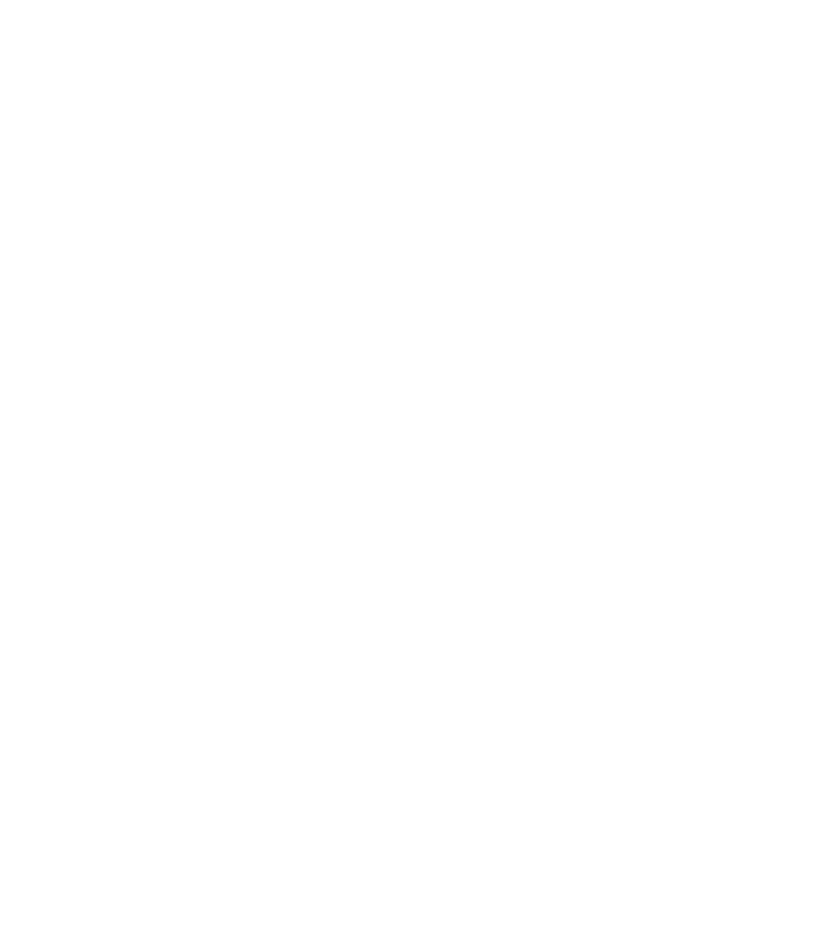
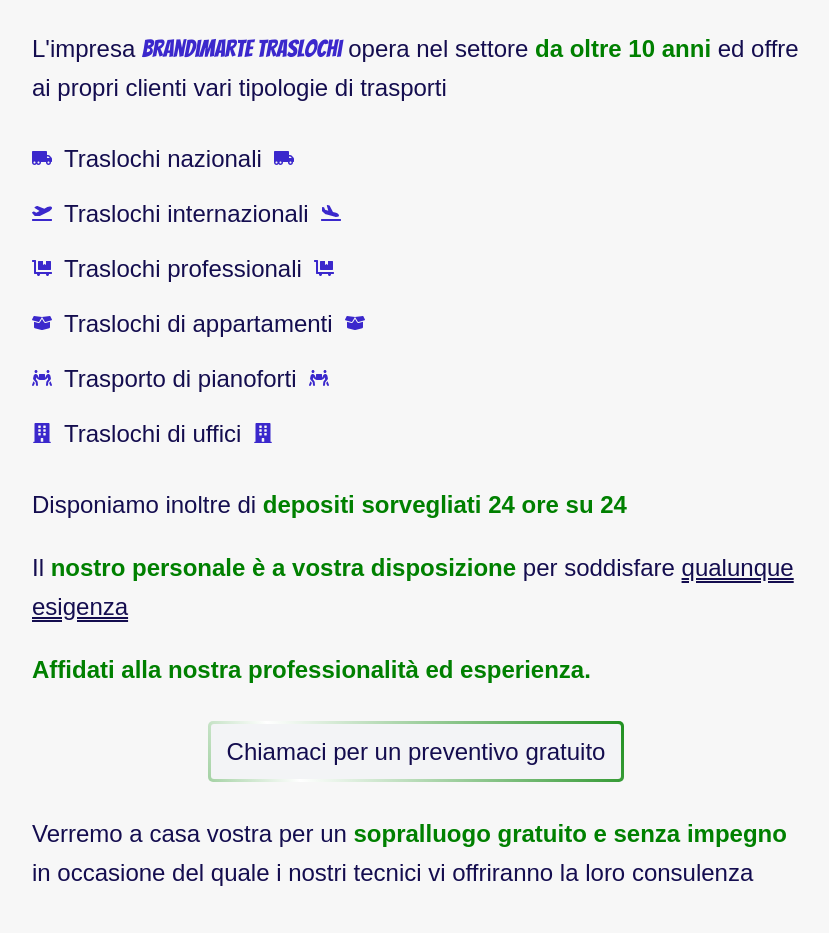
Before and after one commit to MarcoValeri/brandimarte-app, a Next.js app: page / in a window 1280 px wide. Shown: the part 880-1813 px from the top of the page, without its empty margins (224-1053 px from the left). Before the commit the page ends 800 px from the top, so only its background shows below. Built offline with nearby package versions, Linux system fonts and the light colour scheme; a web font is replaced by a local one.

Commit message:
Create AboutSection component

```diff
--- /dev/null
+++ b/app/components/AboutSection/AboutSection.tsx
@@ -0,0 +1,94 @@
+import {
+    FaTruckMoving,
+    FaPlaneDeparture,
+    FaPlaneArrival,
+    FaDollyFlatbed,
+    FaBoxOpen,
+    FaPeopleCarry,
+    FaBuilding,
+} from "react-icons/fa";
+import ButtonQuote from "../ButtonQuote/ButtonQuote";
+
+const services = [
+    { label: "Traslochi nazionali", icon: FaTruckMoving },
+    { label: "Traslochi internazionali", iconLeft: FaPlaneDeparture, iconRight: FaPlaneArrival },
+    { label: "Traslochi professionali", icon: FaDollyFlatbed },
+    { label: "Traslochi di appartamenti", icon: FaBoxOpen },
+    { label: "Trasporto di pianoforti", icon: FaPeopleCarry },
+    { label: "Traslochi di uffici", icon: FaBuilding },
+];
+
+const AboutSection = () => {
+    return (
+        <section className="bg-grey-bg py-8 px-4 md:py-16 md:px-8 font-[family-name:var(--font-noto-serif-tc-nf)]">
+            <div className="max-w-3xl mx-auto">
+                <h2 className="text-center text-2xl md:text-5xl uppercase font-bold text-blue-font tracking-wide mb-8 md:mb-12">
+                    Traslochi a Roma, nazionali ed internazionali
+                </h2>
+
+                <div className="text-blue-font text-lg md:text-2xl leading-relaxed">
+                    <p>
+                        L&apos;impresa{" "}
+                        <span className="font-[family-name:var(--font-bangers-nf)] text-blue-link">
+                            Brandimarte Traslochi
+                        </span>{" "}
+                        opera nel settore{" "}
+                        <span className="font-bold text-green-font">da oltre 10 anni</span>{" "}
+                        ed offre ai propri clienti vari tipologie di trasporti
+                    </p>
+
+                    <ul className="my-8 space-y-4">
+                        {services.map((service) => {
+                            const IconLeft = "iconLeft" in service ? service.iconLeft : service.icon;
+                            const IconRight = "iconRight" in service ? service.iconRight : service.icon;
+                            return (
+                                <li key={service.label} className="flex items-center gap-3 list-none">
+                                    {IconLeft && <IconLeft className="text-blue-link text-xl" />}
+                                    <span>{service.label}</span>
+                                    {IconRight && <IconRight className="text-blue-link text-xl" />}
+                                </li>
+                            );
+                        })}
+                    </ul>
+
+                    <p>
+                        Disponiamo inoltre di{" "}
+                        <span className="font-bold text-green-font">depositi sorvegliati 24 ore su 24</span>
+                    </p>
+
+                    <p className="mt-6">
+                        Il{" "}
+                        <span className="font-bold text-green-font">nostro personale è a vostra disposizione</span>{" "}
+                        per soddisfare{" "}
+                        <span className="underline decoration-double">qualunque esigenza</span>
+                    </p>
+
+                    <p className="mt-6">
+                        <span className="font-bold text-green-font">
+                            Affidati alla nostra professionalità ed esperienza.
+                        </span>
+                    </p>
+
+                    <div className="my-8 text-center">
+                        <ButtonQuote
+                            label="Chiamaci per un preventivo gratuito"
+                            href="/preventivi"
+                        />
+                    </div>
+
+                    <p>
+                        Verremo a casa vostra per un{" "}
+                        <span className="font-bold text-green-font">sopralluogo gratuito e senza impegno</span>{" "}
+                        in occasione del quale i nostri tecnici vi offriranno la loro consulenza
+                    </p>
+
+                    <p className="mt-12 text-4xl md:text-7xl font-[family-name:var(--font-great-vibes-nf)] text-blue-font">
+                        Andrea Brandimarte
+                    </p>
+                </div>
+            </div>
+        </section>
+    );
+};
+
+export default AboutSection;
--- a/app/components/ButtonQuote/ButtonQuote.tsx
+++ b/app/components/ButtonQuote/ButtonQuote.tsx
@@ -1,11 +1,19 @@
 import Link from "next/link";
 
-const ButtonQuote = () => {
+interface ButtonQuoteProps {
+    label?: string;
+    href?: string;
+}
+
+const ButtonQuote = ({
+    label = "Preventivo online gratuito",
+    href = "/preventivo-online",
+}: ButtonQuoteProps) => {
     return (
-        <Link href="/preventivo-online" className="no-underline hover:no-underline">
+        <Link href={href} className="no-underline hover:no-underline">
             <span className="inline-block w-auto relative p-[3px] rounded-[5px] animate-flow bg-[size:50rem] bg-[linear-gradient(240deg,#008000_0%,#fff_49%,#008000_80%,#008000_100%)] hover:bg-[linear-gradient(240deg,#008000_0%,#ffff00_49%,#008000_80%,#008000_100%)]">
-                <span className="block bg-gray-100 text-[#000080] py-2 px-4 rounded-[3px]">
-                    Preventivo online gratuito
+                <span className="block bg-gray-100 text-blue-font py-2 px-4 rounded-[3px]">
+                    {label}
                 </span>
             </span>
         </Link>
--- a/app/page.tsx
+++ b/app/page.tsx
@@ -1,3 +1,4 @@
+import AboutSection from "./components/AboutSection/AboutSection";
 import Header from "./components/Header/Header";
 
 const HomePage = () => {
@@ -6,6 +7,9 @@
             <header>
                 <Header />
             </header>
+            <main>
+                <AboutSection />
+            </main>
         </div>
     )
 }
```
